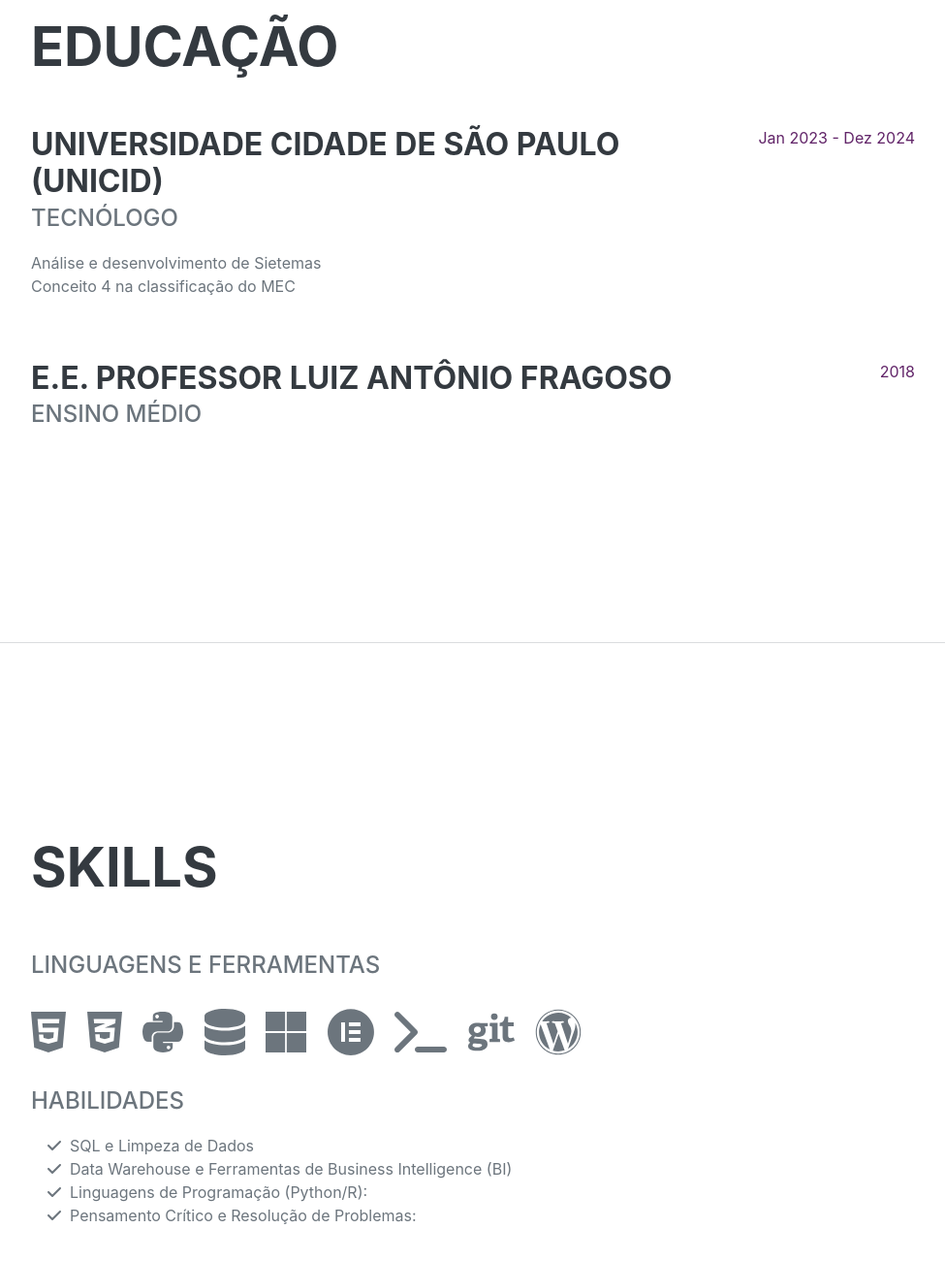
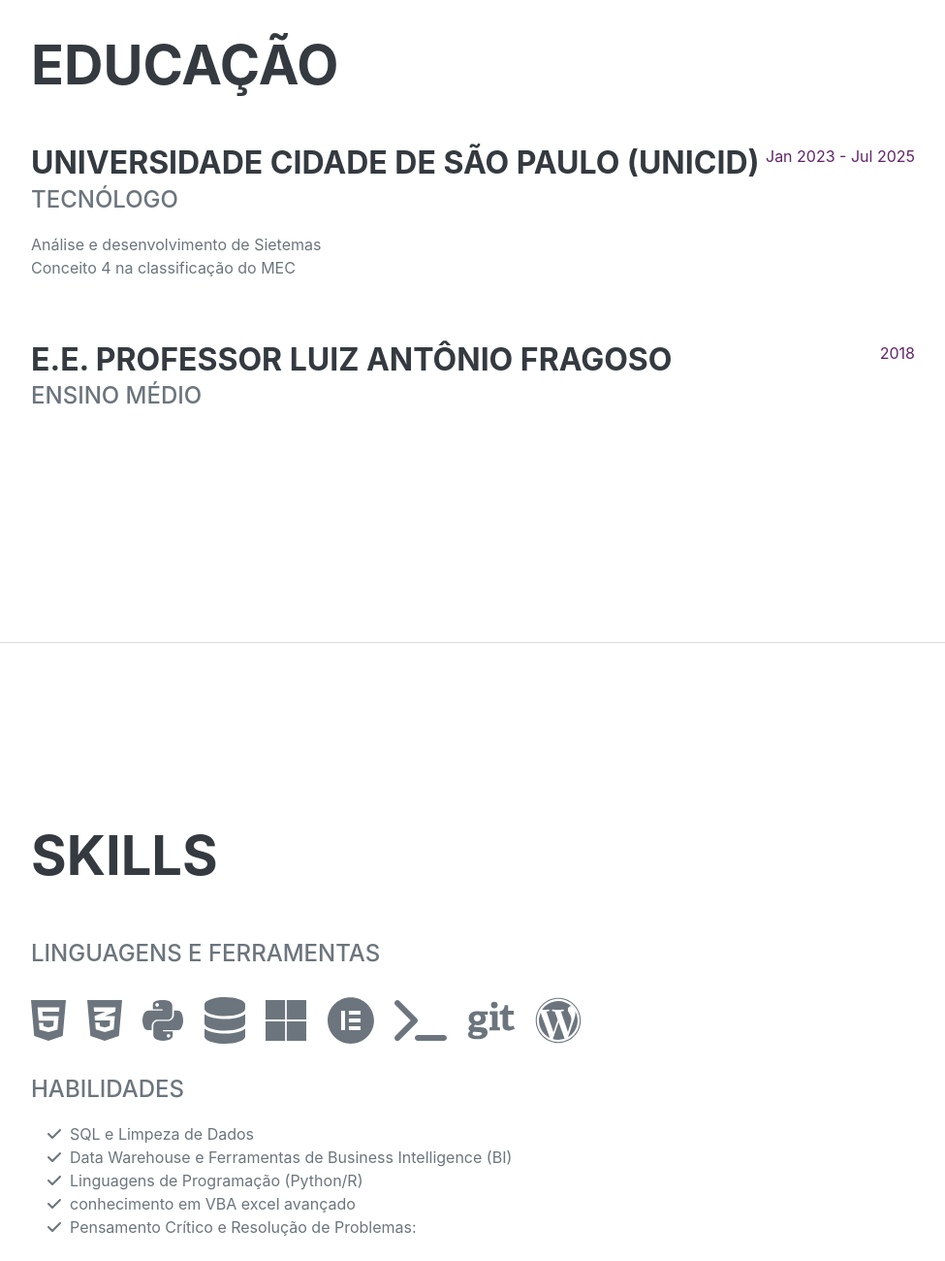
Before and after one commit to sircarion/sircarion.github.io, a plain HTML site: page index.html in a window 1280 px wide. Shown: the part 1740-3040 px from the top of the page at 97% size, without its empty margins (288-1263 px from the left). Drawn offline with nearby package versions, Linux system fonts and the light colour scheme; a web font is replaced by a local one.

Commit message:
Index.html

```diff
--- a/index.html
+++ b/index.html
@@ -107,7 +107,7 @@
                             <div>Análise e desenvolvimento de Sietemas</div>
                             <p>Conceito 4 na classificação do MEC</p>
                         </div>
-                        <div class="flex-shrink-0"><span class="text-primary">Jan 2023 - Dez 2024</span></div>
+                        <div class="flex-shrink-0"><span class="text-primary">Jan 2023 - Jul 2025</span></div>
                     </div>
                     <div data-aos="fade-up-left" class="d-flex flex-column flex-md-row justify-content-between mb-5">
                     <div class="flex-grow-1">
@@ -148,7 +148,11 @@
                         </li>
                         <li>
                             <span class="fa-li"><i class="fas fa-check"></i></span>
-                            Linguagens de Programação (Python/R):
+                            Linguagens de Programação (Python/R)
+                        </li>
+                        <li>
+                            <span class="fa-li"><i class="fas fa-check"></i></span>
+                            conhecimento em VBA excel avançado
                         </li>
                         <li>
                             <span class="fa-li"><i class="fas fa-check"></i></span>
```
